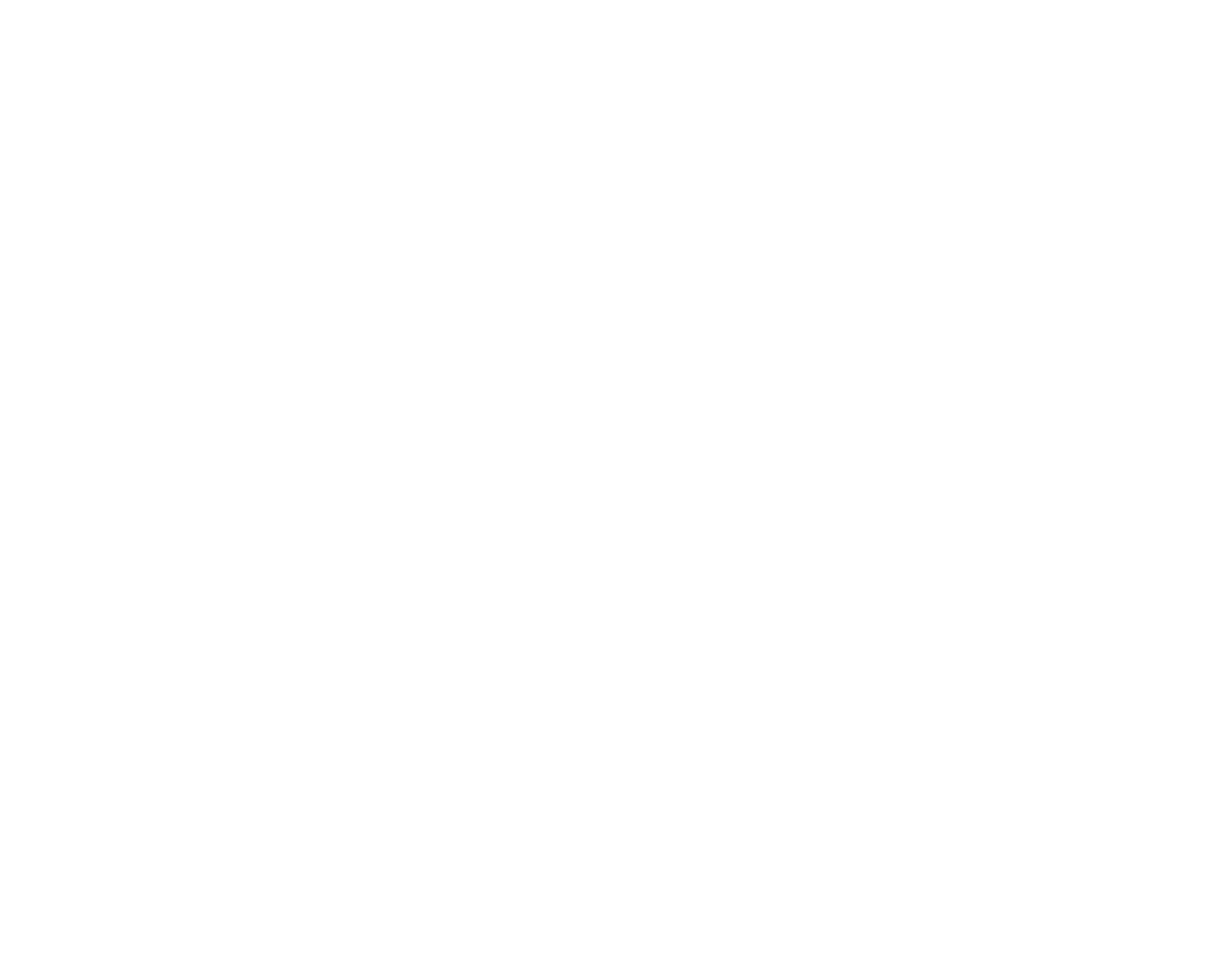
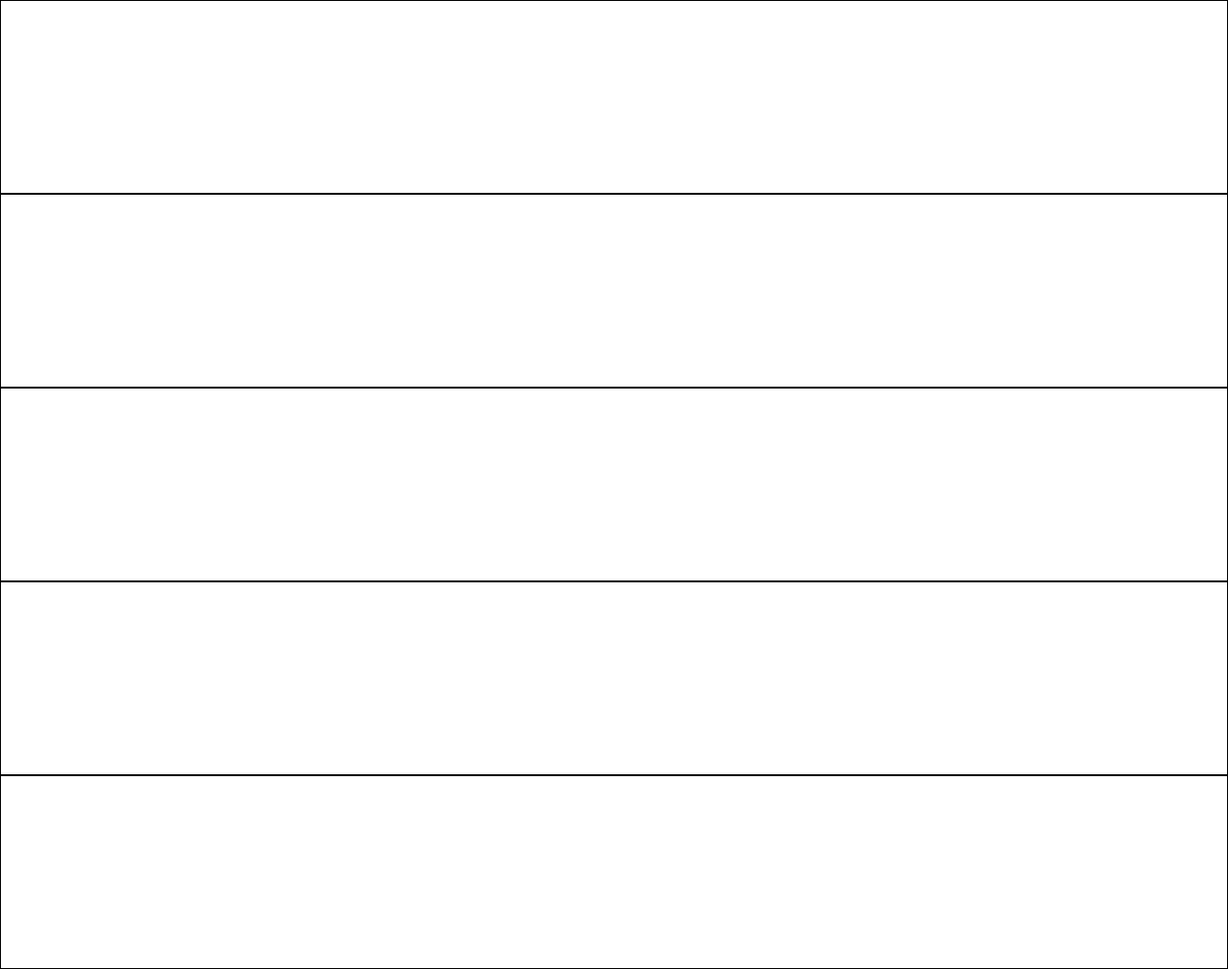
Before and after one commit to johnrobertmcbride/tea_cozy, a plain HTML site: page index.html in a window 1280 px wide. Shown: the whole page at 96% size. Before the commit the page ends 800 px from the top, so only its background shows below. Drawn offline with Linux system fonts and the light colour scheme.

Commit message:
create divs for each section

```diff
--- a/index.html
+++ b/index.html
@@ -6,6 +6,15 @@
     <link href="./resources/css/style.css" type="text/css" rel="stylesheet">
   </head>
   <body>
-
+    <header>
+    </header>
+    <div id="mission">
+    </div>
+    <div id="featuredtea">
+    </div>
+    <div id="location">
+    </div>
+    <footer>
+    </footer>
   </body>
 </html>
--- a/resources/css/style.css
+++ b/resources/css/style.css
@@ -0,0 +1,8 @@
+* {
+  margin: 0 0;
+}
+
+header, div, footer {
+  border: black 1px solid;
+  height: 200px;
+}
```
